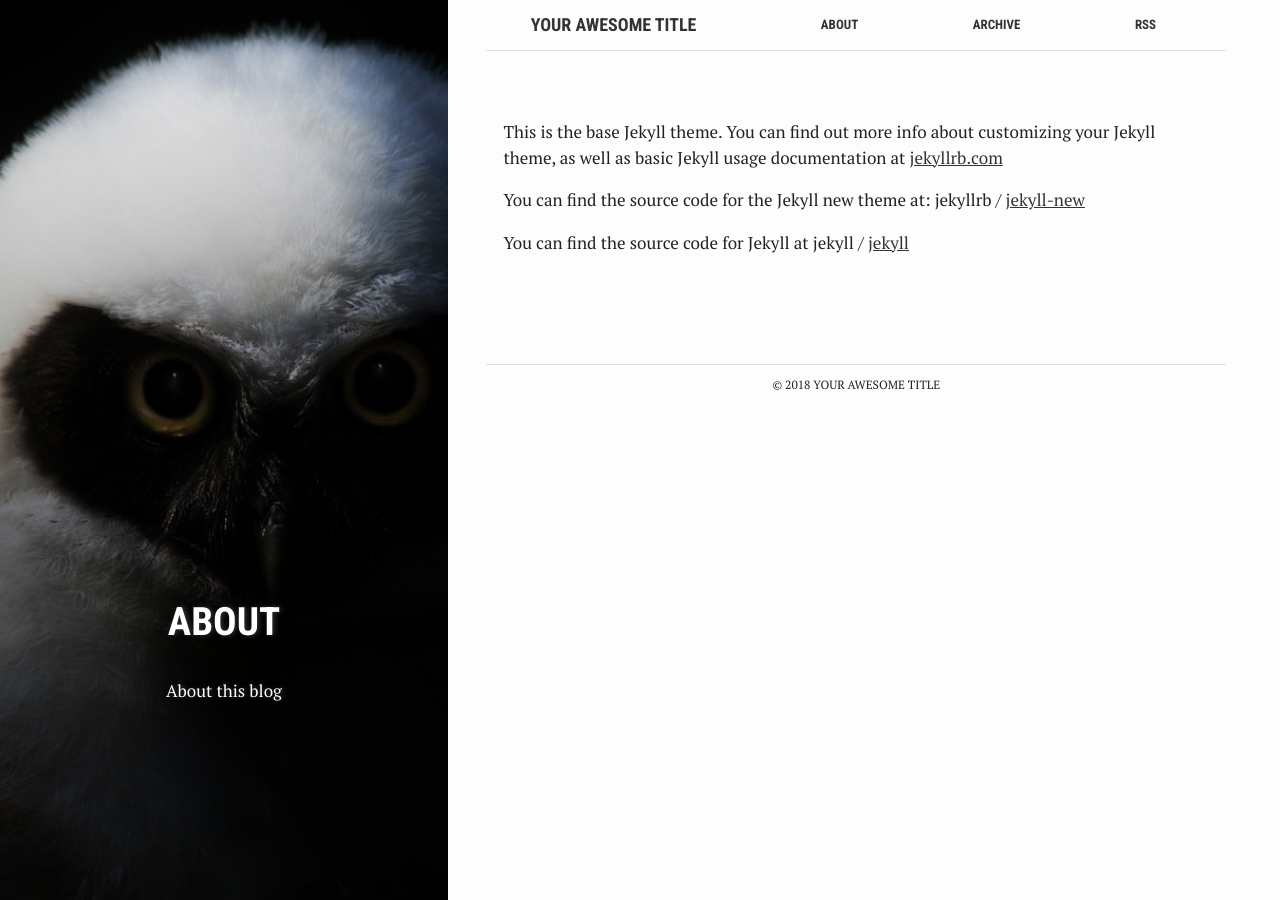
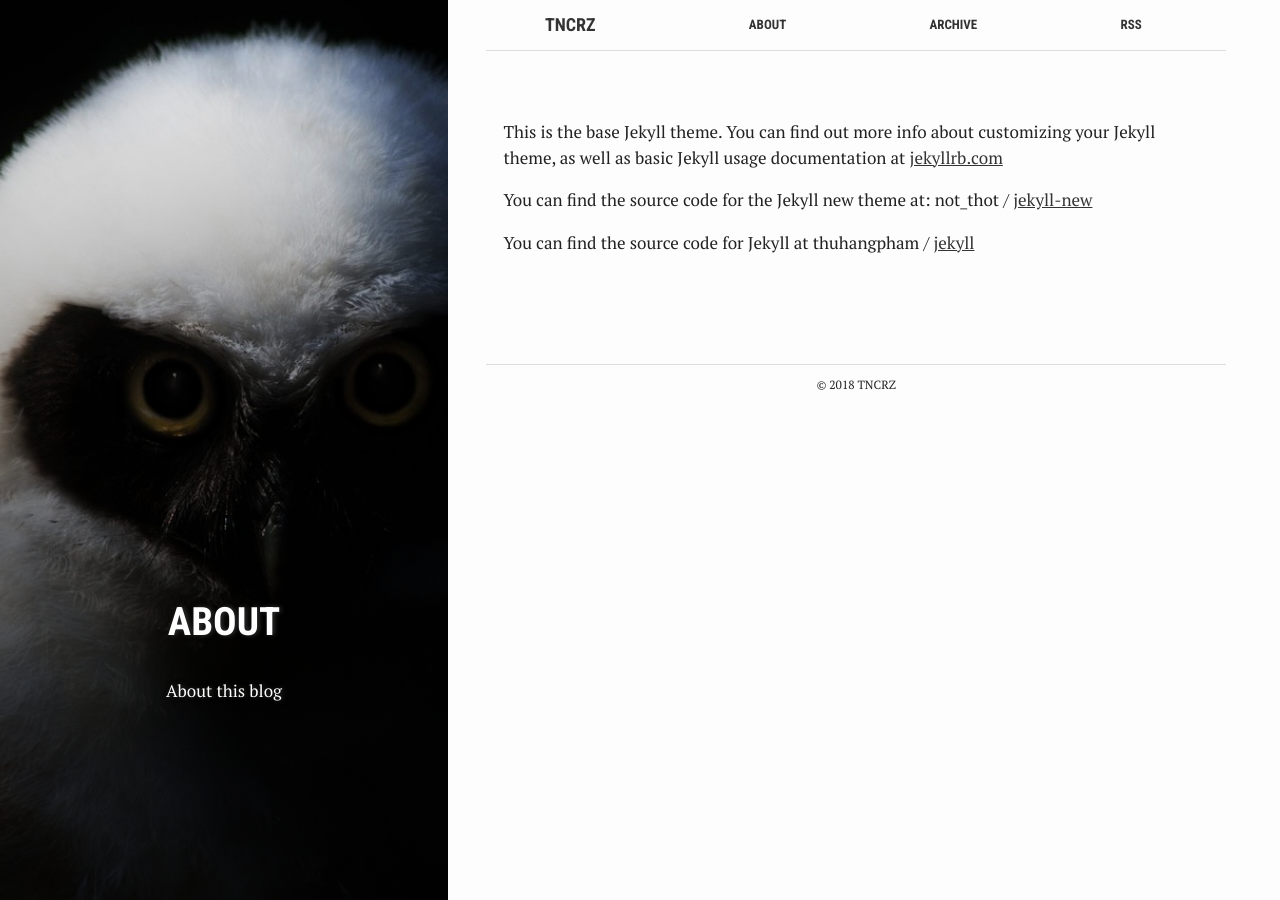
Before and after one commit to thuhangpham/thuhangpham.github.io, a Jekyll site: the page built from about.md, in a window 1280 px wide. Built offline with Jekyll 4.4.1, drawn with Linux system fonts in a browser that asks for light colours.

Commit message:
Update _config.yml

```diff
--- a/_config.yml
+++ b/_config.yml
@@ -6,8 +6,8 @@
 # 'jekyll serve'. If you change this file, please restart the server process.
 
 # Site settings
-title: Your awesome title
-email: your-email@domain.com
+title: tncrz
+email: thuhangpt96@gmail.com
 description: > # this means to ignore newlines until "baseurl:"
   Write an awesome description for your new site here. You can edit this
   line in _config.yml. It will appear in your document head meta (for
@@ -15,8 +15,8 @@ description: > # this means to ignore newlines until "baseurl:"
 baseurl: "" # the subpath of your site, e.g. /blog
 lang: "en"
 url: "http://localhost:4000" # the base hostname & protocol for your site
-twitter_username: jekyllrb
-github_username:  jekyll
+twitter_username: not_thot
+github_username:  thuhangpham
 disqus_username:
 
 # Build settings
```
